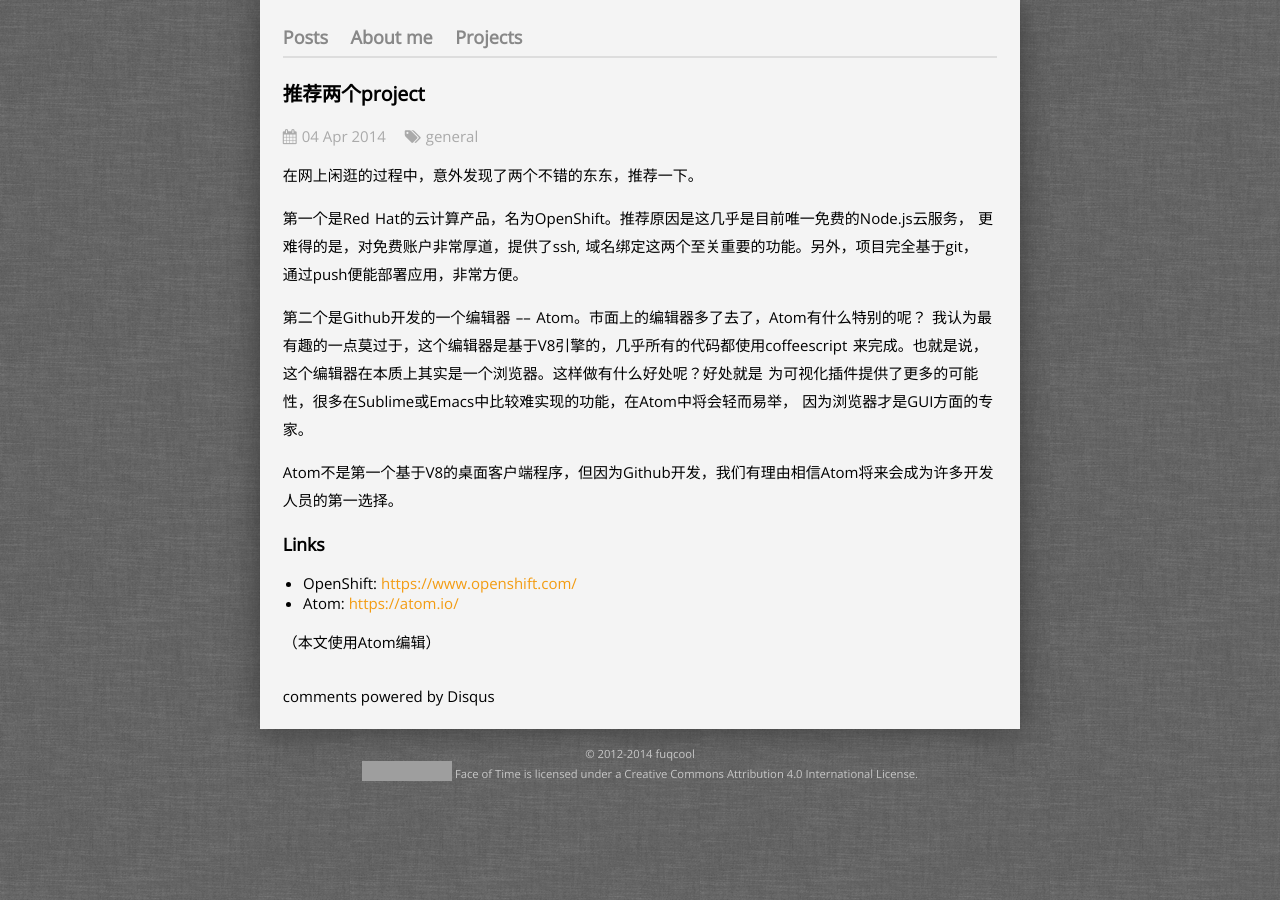
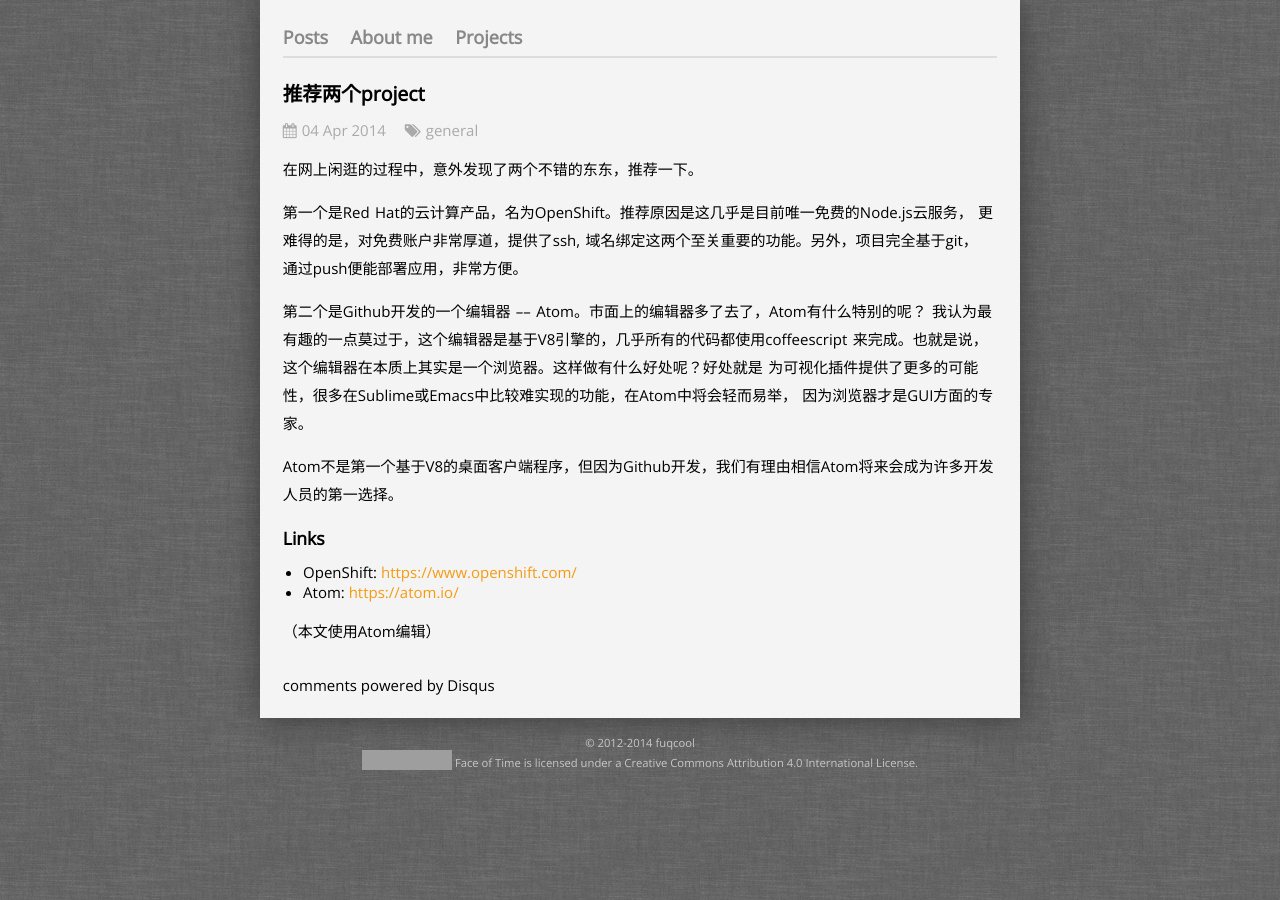
Before and after one commit to fuqcool/fuqcool.github.io, a Jekyll site: the page built from _posts/2014-04-04-note.md, in a window 1280 px wide. Built offline with Jekyll 4.4.1, drawn with Linux system fonts in a browser that asks for light colours; Markdown is read by kramdown in place of the engine named in the settings; comment, search, counter and statistics services are not loaded; grey boxes are pictures that could not be loaded.

Commit message:
adjustment

```diff
--- a/css/main.css
+++ b/css/main.css
@@ -32,7 +32,7 @@ body {
 h1 { font-size: 1.5em; }
 h2 { font-size: 1.3em; }
 
-h2, h3, h4 { margin: 1em 0; }
+h2, h3, h4 { margin: 1em 0 0.7em 0; }
 
 p {
     margin: 1em 0;
```
